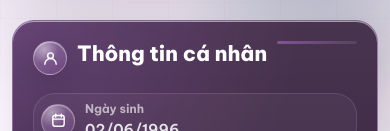
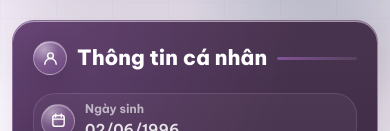
Before and after one commit to hungmanh0206/nguyenhungmanh-cv, a Next.js app: page / in a window 390 px wide. Shown: the part 710-841 px from the top of the page. Built offline with nearby package versions, Linux system fonts and the light colour scheme.

Commit message:
Align mobile section title rows

```diff
--- a/app/globals.css
+++ b/app/globals.css
@@ -2061,8 +2061,12 @@ time,
   }
 
   .section-title {
-    align-items: flex-start;
+    align-items: center;
     gap: 10px;
+  }
+
+  .section-title-line {
+    align-self: center;
   }
 
   .section-title h2 {
```
